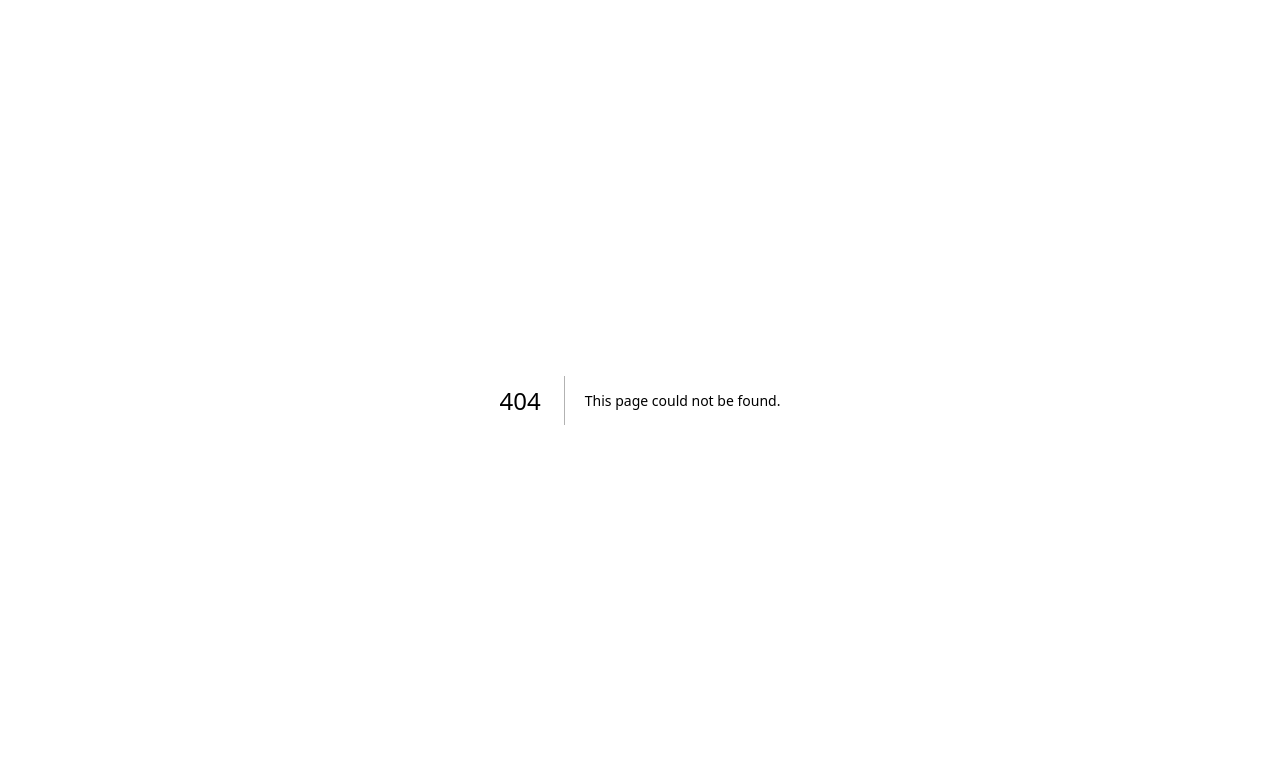
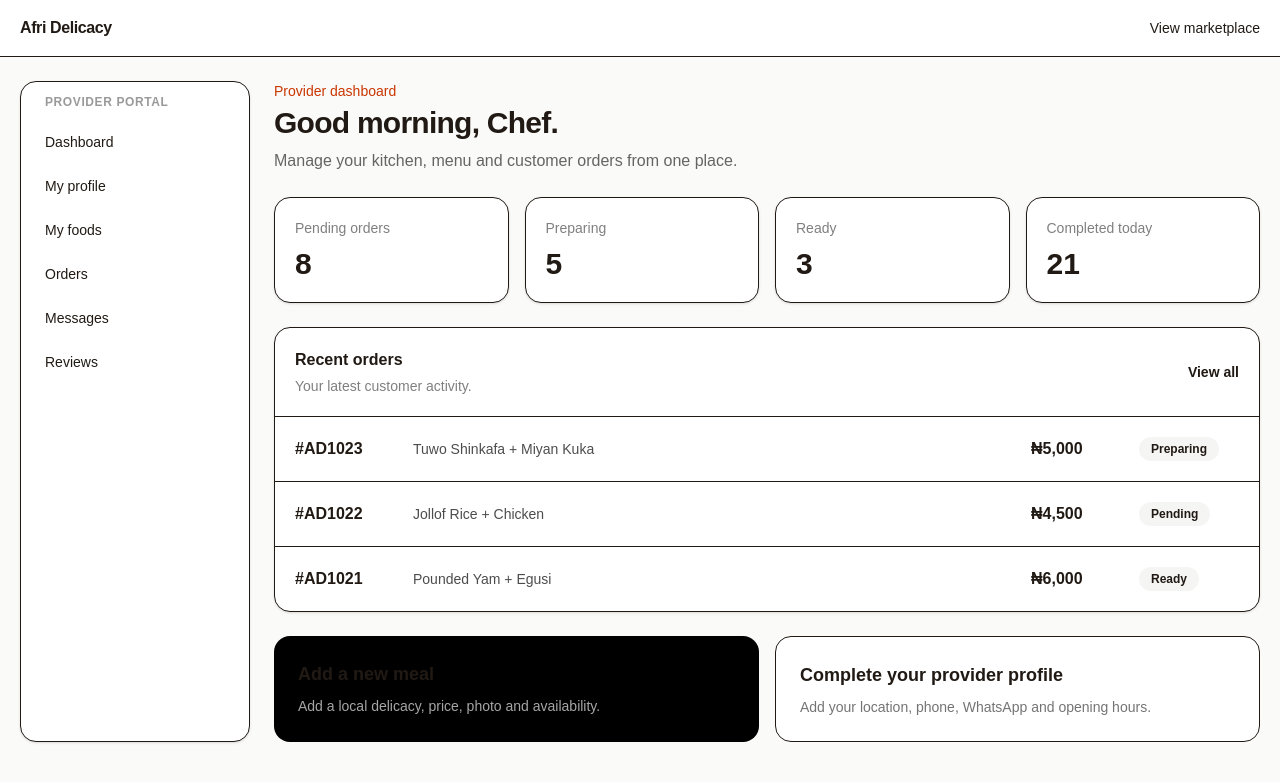
Before and after one commit to abubakarabdulrahman737-droid/afri-delicacy, a Next.js app: page /provider in a window 1280 px wide. Before the commit this address had no page. Shown: the top 782 px of the page. Built offline with nearby package versions, Linux system fonts and the light colour scheme.

Commit message:
feat(provider): add provider dashboard

```diff
--- /dev/null
+++ b/app/provider/page.tsx
@@ -0,0 +1,64 @@
+const stats = [
+  ["Pending orders", "8"],
+  ["Preparing", "5"],
+  ["Ready", "3"],
+  ["Completed today", "21"],
+];
+
+const orders = [
+  ["#AD1023", "Tuwo Shinkafa + Miyan Kuka", "₦5,000", "Preparing"],
+  ["#AD1022", "Jollof Rice + Chicken", "₦4,500", "Pending"],
+  ["#AD1021", "Pounded Yam + Egusi", "₦6,000", "Ready"],
+];
+
+export default function ProviderDashboard() {
+  return (
+    <div className="space-y-6">
+      <div>
+        <p className="text-sm font-medium text-orange-700">Provider dashboard</p>
+        <h1 className="mt-1 text-3xl font-black tracking-tight">Good morning, Chef.</h1>
+        <p className="mt-2 text-black/60">Manage your kitchen, menu and customer orders from one place.</p>
+      </div>
+
+      <section className="grid gap-4 sm:grid-cols-2 xl:grid-cols-4">
+        {stats.map(([label, value]) => (
+          <article key={label} className="rounded-2xl border bg-white p-5 shadow-sm">
+            <p className="text-sm text-black/50">{label}</p>
+            <p className="mt-2 text-3xl font-black">{value}</p>
+          </article>
+        ))}
+      </section>
+
+      <section className="rounded-2xl border bg-white shadow-sm">
+        <div className="flex items-center justify-between border-b p-5">
+          <div>
+            <h2 className="font-bold">Recent orders</h2>
+            <p className="mt-1 text-sm text-black/50">Your latest customer activity.</p>
+          </div>
+          <a href="/provider/orders" className="text-sm font-semibold text-orange-700">View all</a>
+        </div>
+        <div className="divide-y">
+          {orders.map(([number, meal, amount, status]) => (
+            <div key={number} className="grid gap-2 p-5 sm:grid-cols-[110px_1fr_100px_100px] sm:items-center">
+              <span className="font-semibold">{number}</span>
+              <span className="text-sm text-black/70">{meal}</span>
+              <span className="font-semibold">{amount}</span>
+              <span className="w-fit rounded-full bg-stone-100 px-3 py-1 text-xs font-semibold">{status}</span>
+            </div>
+          ))}
+        </div>
+      </section>
+
+      <section className="grid gap-4 md:grid-cols-2">
+        <a href="/provider/foods/new" className="rounded-2xl bg-black p-6 text-white hover:bg-black/90">
+          <p className="text-lg font-bold">Add a new meal</p>
+          <p className="mt-2 text-sm text-white/65">Add a local delicacy, price, photo and availability.</p>
+        </a>
+        <a href="/provider/profile" className="rounded-2xl border bg-white p-6 hover:bg-stone-50">
+          <p className="text-lg font-bold">Complete your provider profile</p>
+          <p className="mt-2 text-sm text-black/55">Add your location, phone, WhatsApp and opening hours.</p>
+        </a>
+      </section>
+    </div>
+  );
+}
```
